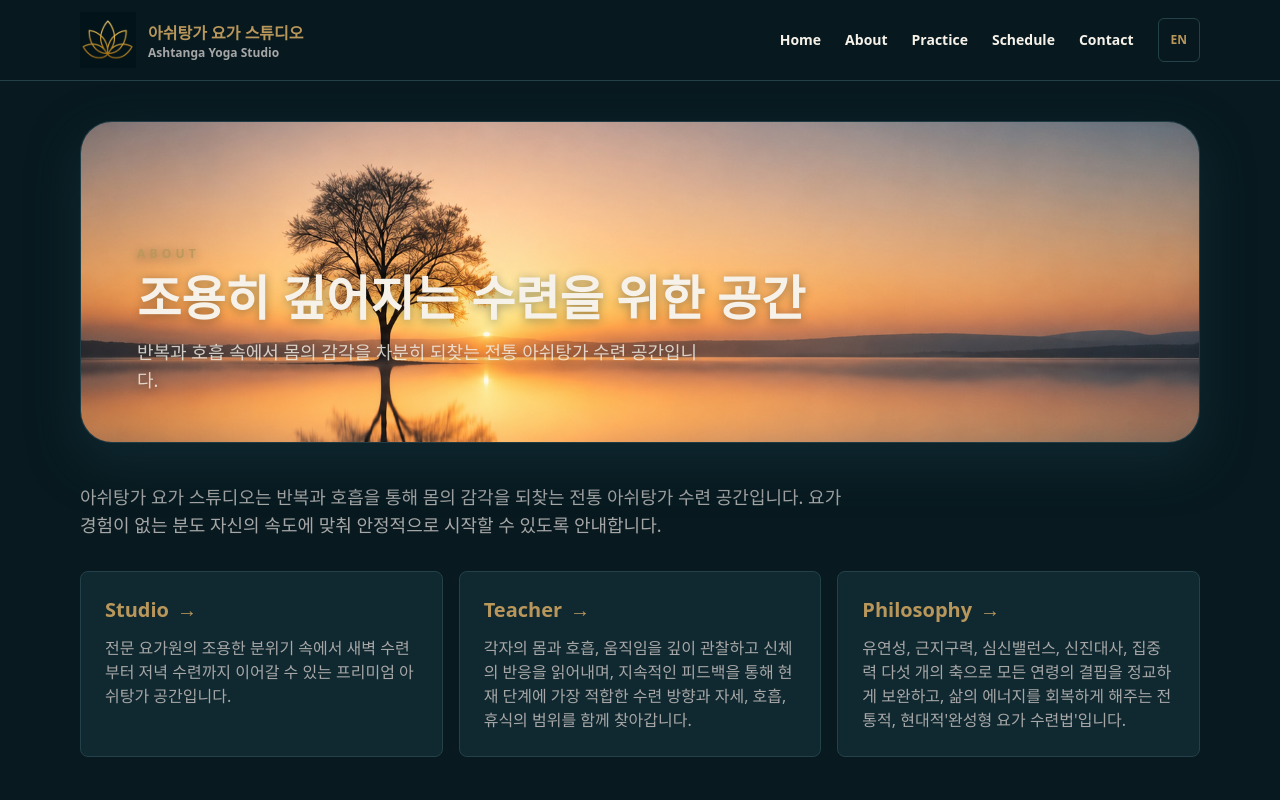
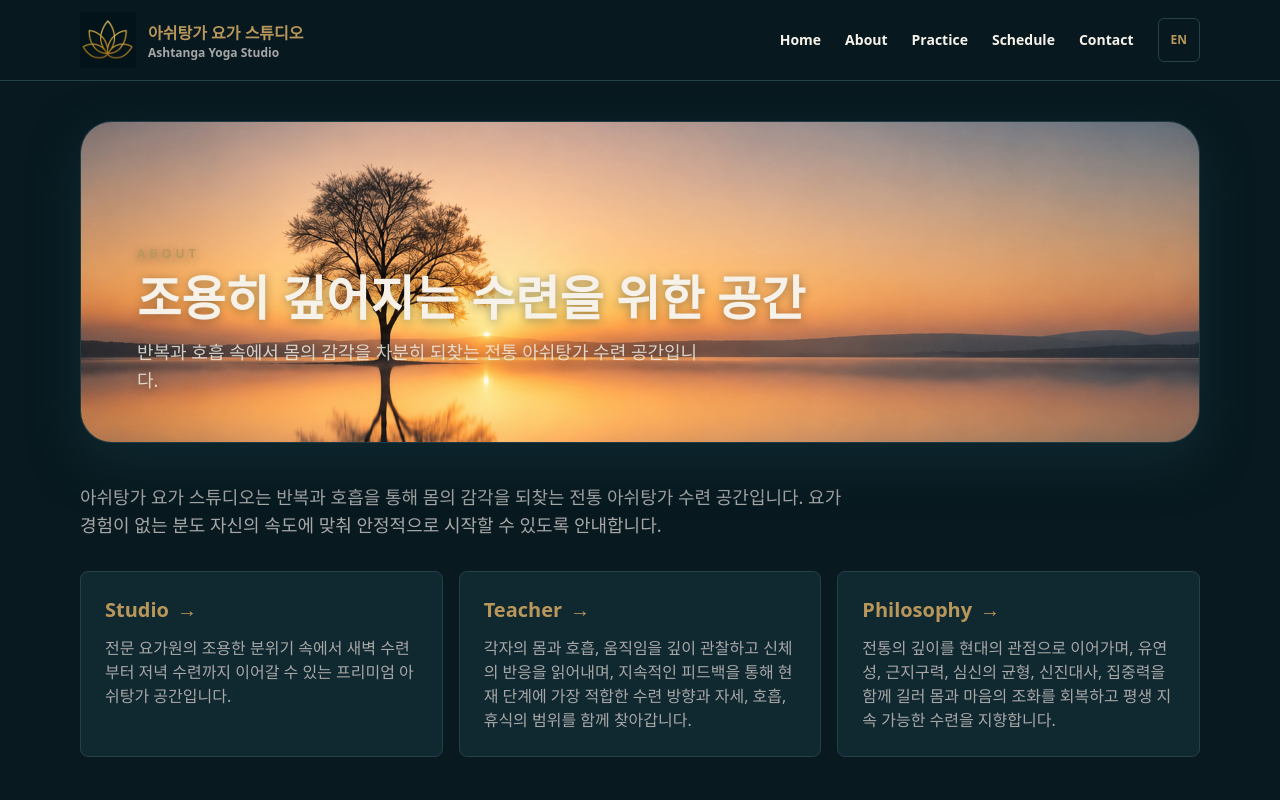
Before and after one commit to Andrea3004/ashtanga-web, a Next.js app: page /about in a window 1280 px wide. Shown: the top 800 px of the page. Built offline with nearby package versions, Linux system fonts and the light colour scheme; no server answers.

Commit message:
docs: refine teacher philosophy content on about page

```diff
--- a/src/app/about/page.tsx
+++ b/src/app/about/page.tsx
@@ -16,7 +16,7 @@ const aboutCards = [
   },
   {
     title: "Philosophy",
-    body: "유연성, 근지구력, 심신밸런스, 신진대사, 집중력 다섯 개의 축으로 모든 연령의 결핍을 정교하게 보완하고, 삶의 에너지를 회복하게 해주는 전통적, 현대적'완성형 요가 수련법'입니다. ",
+    body: "전통의 깊이를 현대의 관점으로 이어가며, 유연성, 근지구력, 심신의 균형, 신진대사, 집중력을 함께 길러 몸과 마음의 조화를 회복하고 평생 지속 가능한 수련을 지향합니다.",
     href: "/about/philosophy"
   }
 ];
```
